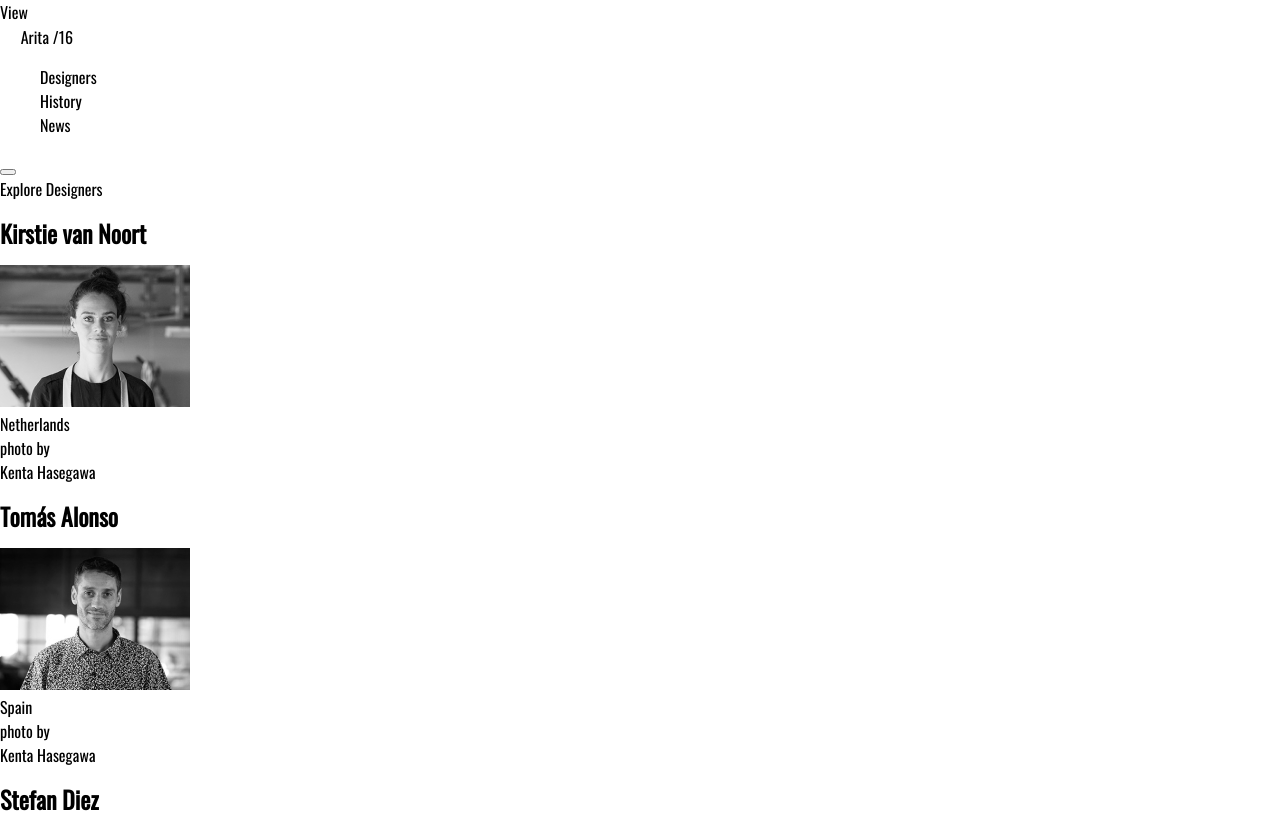
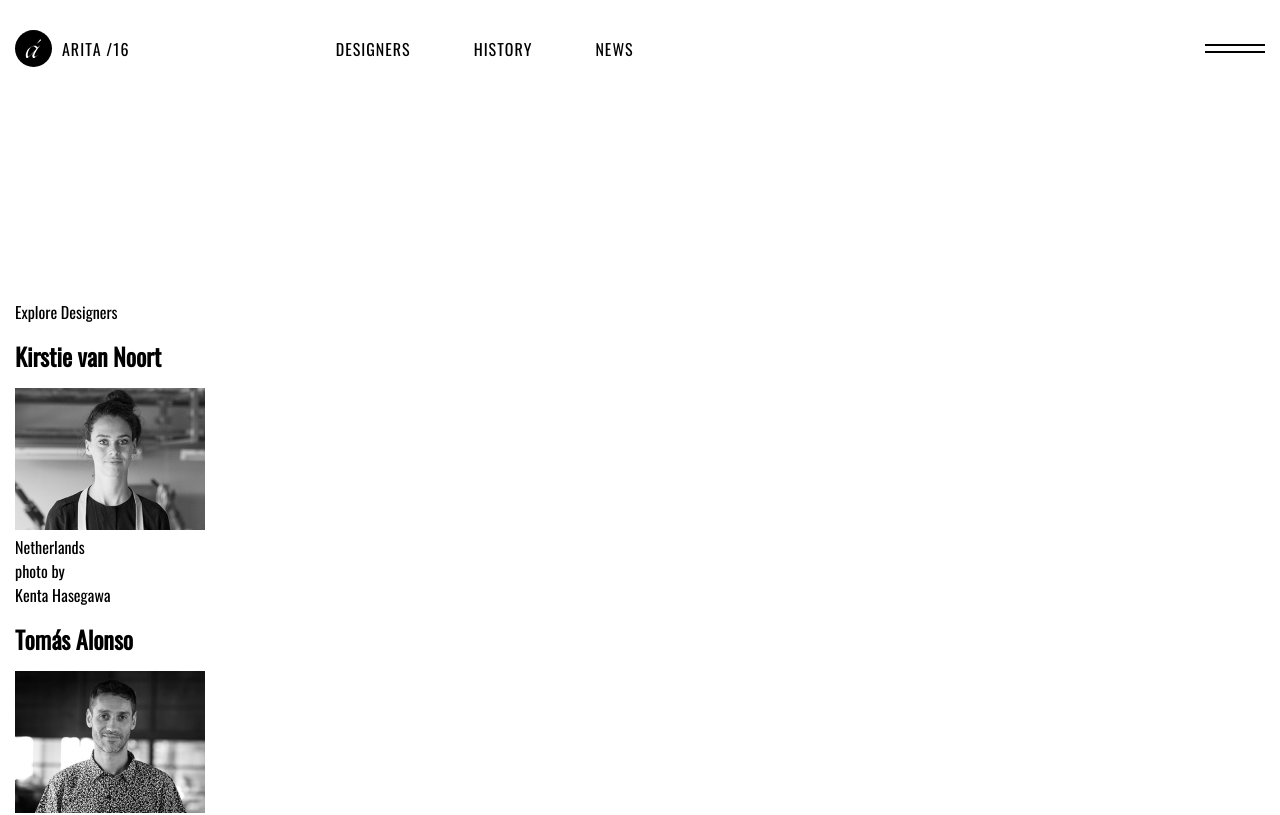
Before and after one commit to IgorKudlo/art-arita, a plain HTML site: page index.html in a window 1280 px wide. Shown: the top 815 px of the page. Drawn offline with Linux system fonts and the light colour scheme; a script that the page names is missing.

Commit message:
header styles

```diff
--- a/css/style.css
+++ b/css/style.css
@@ -129,3 +129,108 @@ ul {
     transform: translateX(-100%);
   }
 }
+
+/* прелоадинг-анимация */
+
+.mouse {
+  display: none;
+}
+
+
+.container {
+  width: 100%;
+  max-width: 1320px;
+  margin: 0 auto;
+  padding: 0 15px;
+}
+
+.header {
+  position: absolute;
+  left: 0;
+  top: 0;
+  width: 100%;
+  z-index: 20;
+  min-width: 320px;
+  padding: 30px 0;
+  /*opacity: 0;
+  transform: translateY(100px);*/
+}
+
+.header__container {
+  display: flex;
+  align-items: center;
+}
+
+.logo {
+  display: inline-flex;
+  align-items: center;
+  letter-spacing: 1px;
+  text-transform: uppercase;
+}
+
+.logo__letter {
+  display: inline-flex;
+  align-items: center;
+  justify-content: center;
+  background-color: #000;
+  border-radius: 100%;
+  width: 37px;
+  height: 37px;
+  margin-right: 10px;
+}
+
+.main-wrapper {
+  padding-top: 300px;
+}
+
+.nav__list {
+  display: flex;
+  align-items: center;
+  margin: 0;
+  padding: 0;
+}
+
+.nav__item:not(:last-child) {
+  margin-right: 63px;
+}
+
+.header__nav {
+  margin-left: 16.5%;
+}
+
+.nav__link {
+  text-transform: uppercase;
+  letter-spacing: 1px;
+}
+
+.header__burger {
+  margin-left: auto;
+}
+
+.burger {
+  position: relative;
+  width: 60px;
+  height: 9px;
+  border: none;
+  padding: 0;
+  background-color: transparent;
+  cursor: pointer;
+}
+
+.burger::before,
+.burger::after {
+  content: "";
+  position: absolute;
+  left: 0;
+  width: 100%;
+  height: 2px;
+  background-color: #000;
+}
+
+.burger::before {
+  top: 0;
+}
+
+.burger::after {
+  bottom: 0;
+}
```
